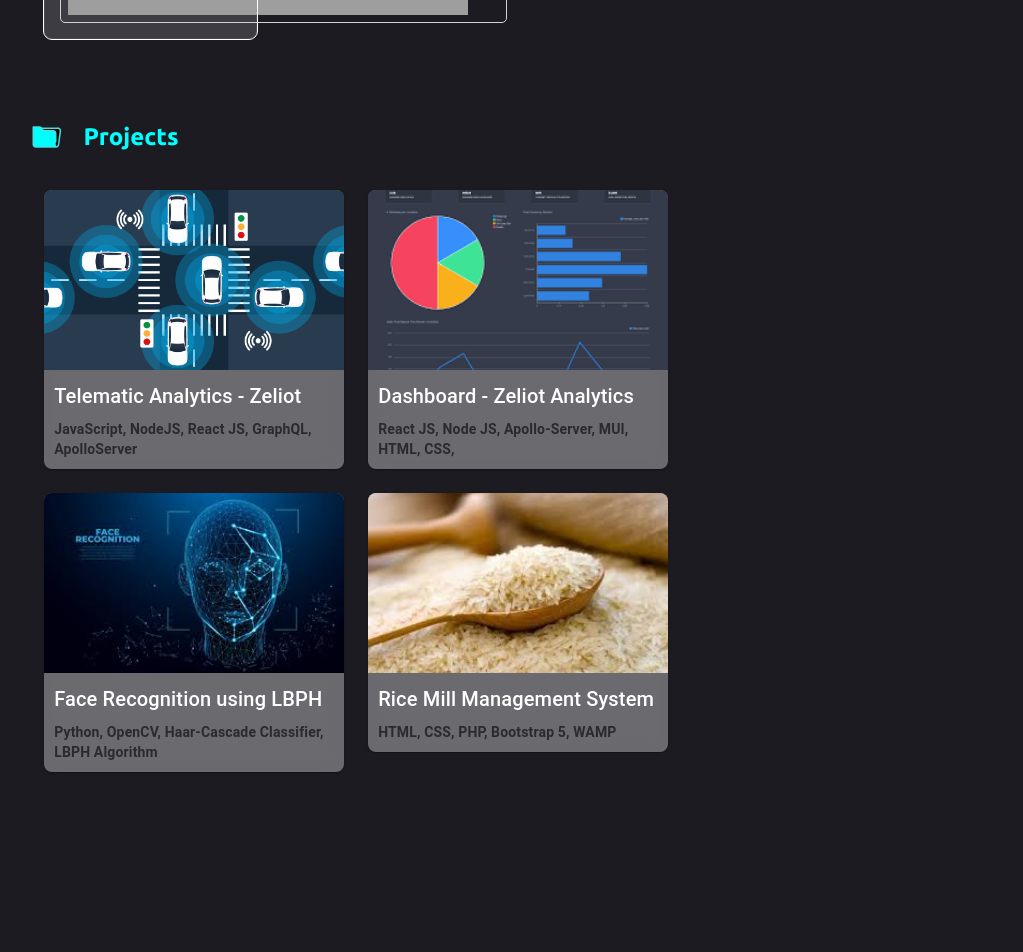
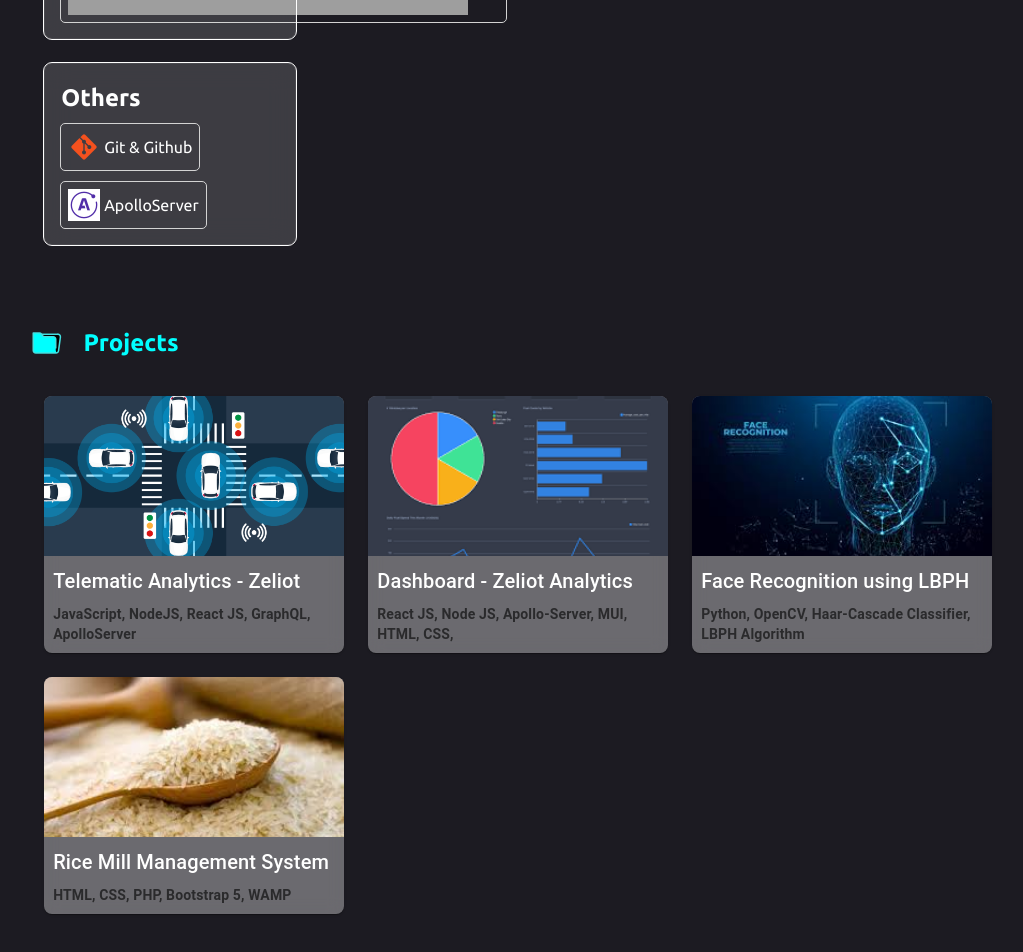
Before and after one commit to deepaksulakheds/deepaksulakheds.github.io, a React (Vite) app: page / in a window 1280 px wide. Shown: the part 1788-2740 px from the top of the page, without its empty margins (111-1134 px from the left). Before the commit the page ends 2600 px from the top, so only its background shows below. Built offline with nearby package versions, Linux system fonts and the light colour scheme; grey boxes are pictures that could not be loaded.

Commit message:
changed layout of skills.

```diff
--- a/src/components/projects/muiCard.jsx
+++ b/src/components/projects/muiCard.jsx
@@ -15,7 +15,7 @@ export function CardComp(props) {
         color: "White",
         maxWidth: 380,
         minWidth: "300px",
-        width: "20vw",
+        width: "22vw",
         height: "10%",
         background: "rgba(255, 255, 255, 0.35)",
         WebkitBackdropFilter: "blur(8px)",
@@ -25,11 +25,11 @@ export function CardComp(props) {
       <CardActionArea href={props.projData.path} className="cardAction">
         <CardMedia
           component="img"
-          height="180"
+          height="160"
           image={props.projData.image}
           alt="project image"
         />
-        <CardContent style={{ padding: "10px" }}>
+        <CardContent style={{ padding: "9px", height: "100%" }}>
           <Typography gutterBottom variant="h6" component="div">
             {props.projData.title}
           </Typography>
--- a/src/components/projects/projects.css
+++ b/src/components/projects/projects.css
@@ -1,5 +1,5 @@
 .projects {
-  width: 70vw;
+  width: 75vw;
   gap: 3vh;
   margin-left: 9vw;
   display: flex;
--- a/src/components/skills/skills.css
+++ b/src/components/skills/skills.css
@@ -24,7 +24,7 @@
   outline: 1.5px solid white;
   height: 100%;
   border-radius: 1vh;
-  width: 14vw;
+  width: 17vw;
   min-width: 150px;
   background: rgba(255, 255, 255, 0.15);
   -webkit-backdrop-filter: blur(14px);
```
Also changed, not shown: 4 other files (tests, documents, lock files or other folders).
